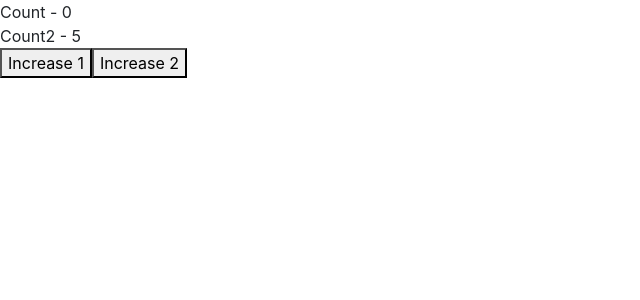
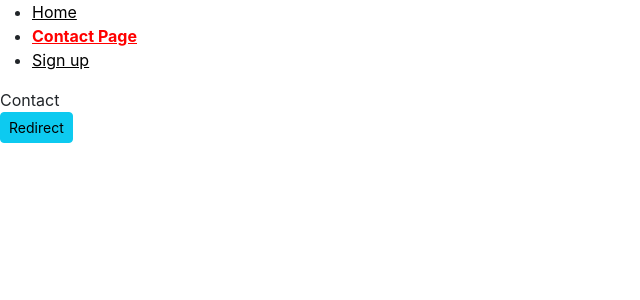
Before and after one commit to ankushk1/July22-React, a React (Create React App) app: page /contact in a window 1280 px wide. Shown: the top 300 px of the page, without its empty margins (0-640 px from the left). Built offline with nearby package versions, Linux system fonts and the light colour scheme.

Commit message:
Added React Router

```diff
--- a/package.json
+++ b/package.json
@@ -8,6 +8,7 @@
     "@testing-library/user-event": "^13.5.0",
     "react": "^18.2.0",
     "react-dom": "^18.2.0",
+    "react-router-dom": "^6.10.0",
     "react-scripts": "5.0.1",
     "web-vitals": "^2.1.4"
   },
--- a/src/App.js
+++ b/src/App.js
@@ -50,7 +50,7 @@ function App() {
       {/* <UseReducer/> ; */}
       {/* <Todo/> */}
       {/* <UseMemoHook/> */}
-      <UseCallbackHook/>
+      {/* <UseCallbackHook/> */}
 
     </div>
   );
--- /dev/null
+++ b/src/Router.js
@@ -0,0 +1,21 @@
+import React from "react";
+import { BrowserRouter, Routes, Route } from "react-router-dom";
+import Home from "./components/Pages/Home";
+import Contact from "./components/Pages/Contact";
+import Signup from "./components/Pages/Signup";
+import Navbar from "./components/Pages/Navbar";
+
+const Router = () => {
+  return (
+      <BrowserRouter>
+        <Navbar/>
+        <Routes>
+          <Route path="/home" element={<Home />} />
+          <Route path="/contact" element={<Contact />} />
+          <Route path="/signup/:id" element={<Signup />} />
+        </Routes>
+      </BrowserRouter>
+  );
+};
+
+export default Router;
--- /dev/null
+++ b/src/components/Pages/Contact.js
@@ -0,0 +1,27 @@
+import React from "react";
+import { Link, useLocation, useNavigate } from "react-router-dom";
+
+const Contact = () => {
+  const location = useLocation();
+  console.log(location);
+
+  const navigate = useNavigate();
+
+  const onRedirect = () => {
+    // navigate("/signup/100",)
+    navigate(-1)
+  };
+
+  return (
+    <div>
+      Contact
+      <br />
+      {location.state}
+      <button className="btn btn-info btn-sm" onClick={onRedirect}>
+        Redirect
+      </button>
+    </div>
+  );
+};
+
+export default Contact;
--- /dev/null
+++ b/src/components/Pages/Home.js
@@ -0,0 +1,24 @@
+import React from "react";
+import { Link, useNavigate } from "react-router-dom";
+
+const Home = () => {
+  const navigate = useNavigate();
+  const onRedirect = () => {
+    // navigate("/contact", {
+    //   state: 22
+    // });
+    navigate(2)
+  };
+
+  return (
+    <div>
+      Home
+      <br />
+      <button className="btn btn-info btn-sm" onClick={onRedirect}>
+        Redirect
+      </button>
+    </div>
+  );
+};
+
+export default Home;
--- /dev/null
+++ b/src/components/Pages/Navbar.js
@@ -0,0 +1,56 @@
+import React from "react";
+import { Link, NavLink } from "react-router-dom";
+import '../../index.css';
+
+const Navbar = () => {
+  return (
+    <ul>
+      <li>
+        <NavLink
+          style={({ isActive }) => {
+            return {
+              fontWeight: isActive ? "bold" : "",
+              color: isActive ? "red" : "black"
+            };
+          }}
+          to="/home"
+          className={({isActive}) => isActive ? "fs-30" : null}
+
+        >
+          Home
+        </NavLink>
+      </li>
+      <li>
+        <NavLink
+          style={({ isActive }) => {
+            return {
+              fontWeight: isActive ? "bold" : "",
+              color: isActive ? "red" : "black"
+            };
+          }}
+          className={({isActive}) => isActive ? "fs-30" : null}
+          to="/contact"
+        >
+          Contact Page
+        </NavLink>
+      </li>
+      <li>
+        <NavLink
+          style={({ isActive }) => {
+            return {
+              fontWeight: isActive ? "bold" : "",
+              color: isActive ? "red" : "black"
+            };
+          }}
+          className={({isActive}) => isActive ? "fs-30" : null}
+
+          to="/signup"
+        >
+          Sign up
+        </NavLink>
+      </li>
+    </ul>
+  );
+};
+
+export default Navbar;
--- /dev/null
+++ b/src/components/Pages/Signup.js
@@ -0,0 +1,13 @@
+import React from 'react'
+import {useParams} from 'react-router-dom';
+const Signup = () => {
+
+  const params = useParams();
+  console.log(params)
+
+  return (
+    <div>Signup</div>
+  )
+}
+
+export default Signup
--- a/src/index.css
+++ b/src/index.css
@@ -11,3 +11,7 @@ code {
   font-family: source-code-pro, Menlo, Monaco, Consolas, 'Courier New',
     monospace;
 }
+
+.fs-30{
+  /* font-size: 30px; */
+}
--- a/src/index.js
+++ b/src/index.js
@@ -2,11 +2,13 @@ import React from 'react';
 import ReactDOM from 'react-dom/client';
 import './index.css';
 import App from './App';
+import Router from './Router';
 
 const root = ReactDOM.createRoot(document.getElementById('root'));
 root.render(
   <React.StrictMode>
-    <App />
+    {/* <App /> */}
+    <Router/>
   </React.StrictMode>
 );
 
```
Also changed, not shown: 1 other file (tests, documents, lock files or other folders).
